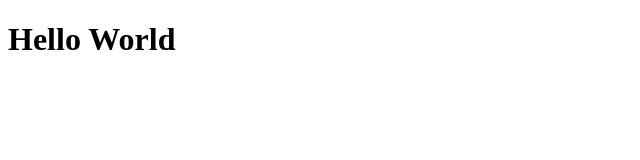
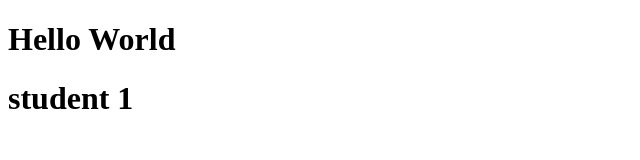
Before and after one commit to Amruta6213/Test, a plain HTML site: page index.html in a window 1280 px wide. Shown: the whole page, without its empty margins (0-640 px from the left). Drawn offline with Linux system fonts and the light colour scheme.

Commit message:
s1 modified

```diff
--- a/index.html
+++ b/index.html
@@ -7,5 +7,6 @@
 </head>
 <body>
     <h1>Hello World</h1>
+    <h1>student 1 </h1>
 </body>
 </html>
```
